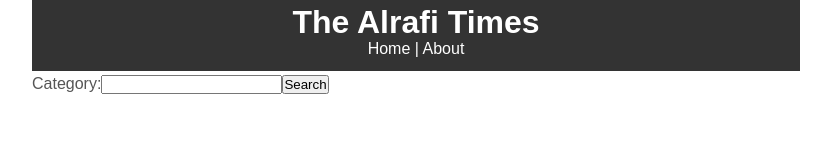
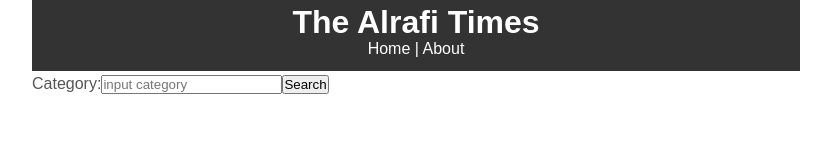
Before and after one commit to alrafi/news, a React (Create React App) app: page / in a window 1280 px wide. Shown: the top 165 px of the page, without its empty margins (224-1055 px from the left). Built offline with nearby package versions, Linux system fonts and the light colour scheme; no server answers.

Commit message:
add placeholde to input category

```diff
--- a/src/components/GetCategory.js
+++ b/src/components/GetCategory.js
@@ -26,7 +26,7 @@ export class GetCategory extends Component {
         <form onSubmit={this.getCategory}>
         <label>
           Category:
-          <input className="movieName" type="text" value={this.state.value} onChange={this.handleChange} />
+          <input placeholder="input category" className="movieName" type="text" value={this.state.value} onChange={this.handleChange} />
         </label>
         <input type="submit" value="Search" />
         </form>
```
